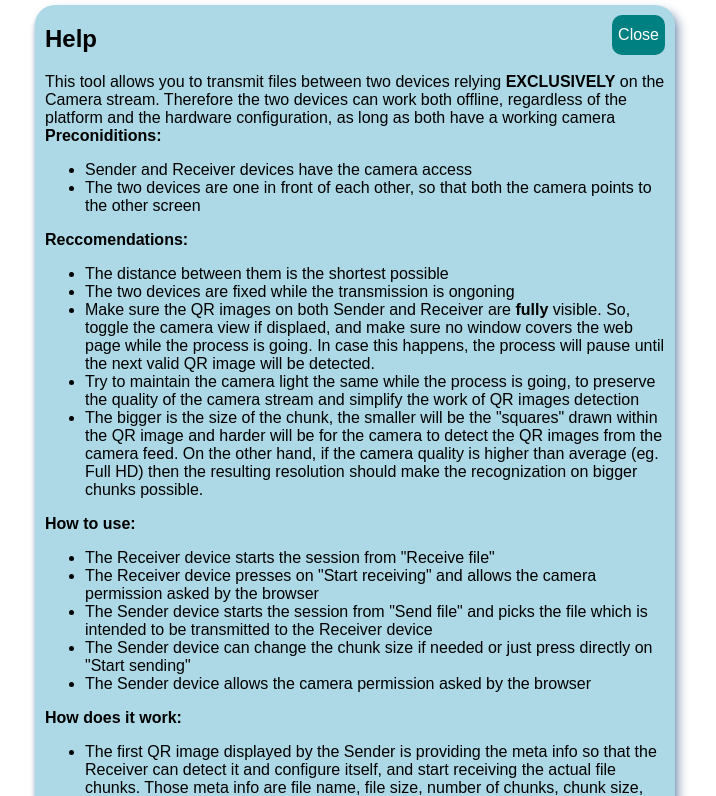
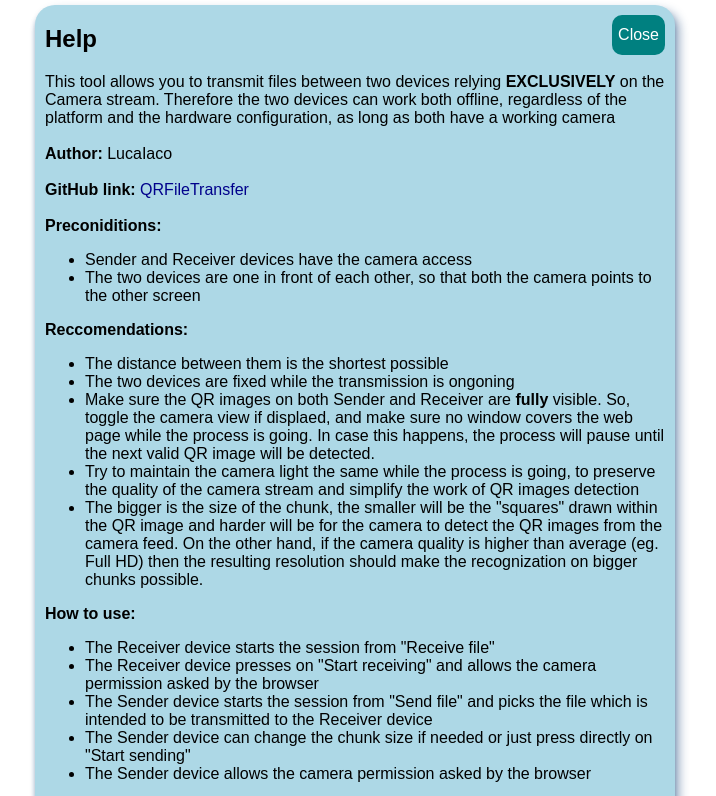
Before and after one commit to LucaIaco/QRFileTransfer, a plain HTML site: page index.html in a window 1280 px wide. Both pictures are taken after a click on the button "Show Help". Shown: the top 796 px of the page, without its empty margins (285-1001 px from the left). Drawn offline with Linux system fonts and the light colour scheme.

Commit message:
refactor help seciton

```diff
--- a/index.html
+++ b/index.html
@@ -30,7 +30,9 @@
             <button class="buttonStyle" style="float:right;" onclick="QRFileTransfer.Core.closeHelp()">Close</button>
             <h2 style="margin-top: 10px;">Help</h2>
             <p style="margin: 0px;">
-                This tool allows you to transmit files between two devices relying <b>EXCLUSIVELY</b> on the Camera stream. Therefore the two devices can work both offline, regardless of the platform and the hardware configuration, as long as both have a working camera</br>
+                This tool allows you to transmit files between two devices relying <b>EXCLUSIVELY</b> on the Camera stream. Therefore the two devices can work both offline, regardless of the platform and the hardware configuration, as long as both have a working camera</br></br>
+                <b>Author:&nbsp;</b>LucaIaco</a></br></br>
+                <b>GitHub link:&nbsp;</b><a href="https://github.com/LucaIaco/QRFileTransfer">QRFileTransfer</a></br></br>
                 <b>Preconiditions:</b>
                 <ul>
                     <li>Sender and Receiver devices have the camera access</li>
@@ -68,8 +70,6 @@
                     <li><a href="https://github.com/nayuki/QR-Code-generator">QR-Code-generator</a> for QR encoding</li>
                     <li><a href="https://github.com/cozmo/jsQR">jsQR</a> for QR decoding</li>
                 </ul>
-                <b>Author:&nbsp;</b>LucaIaco</a></br></br>
-                <b>GitHub link:&nbsp;</b><a href="https://github.com/LucaIaco/QRFileTransfer">QRFileTransfer</a>
             </p>
         </div>
 
```
